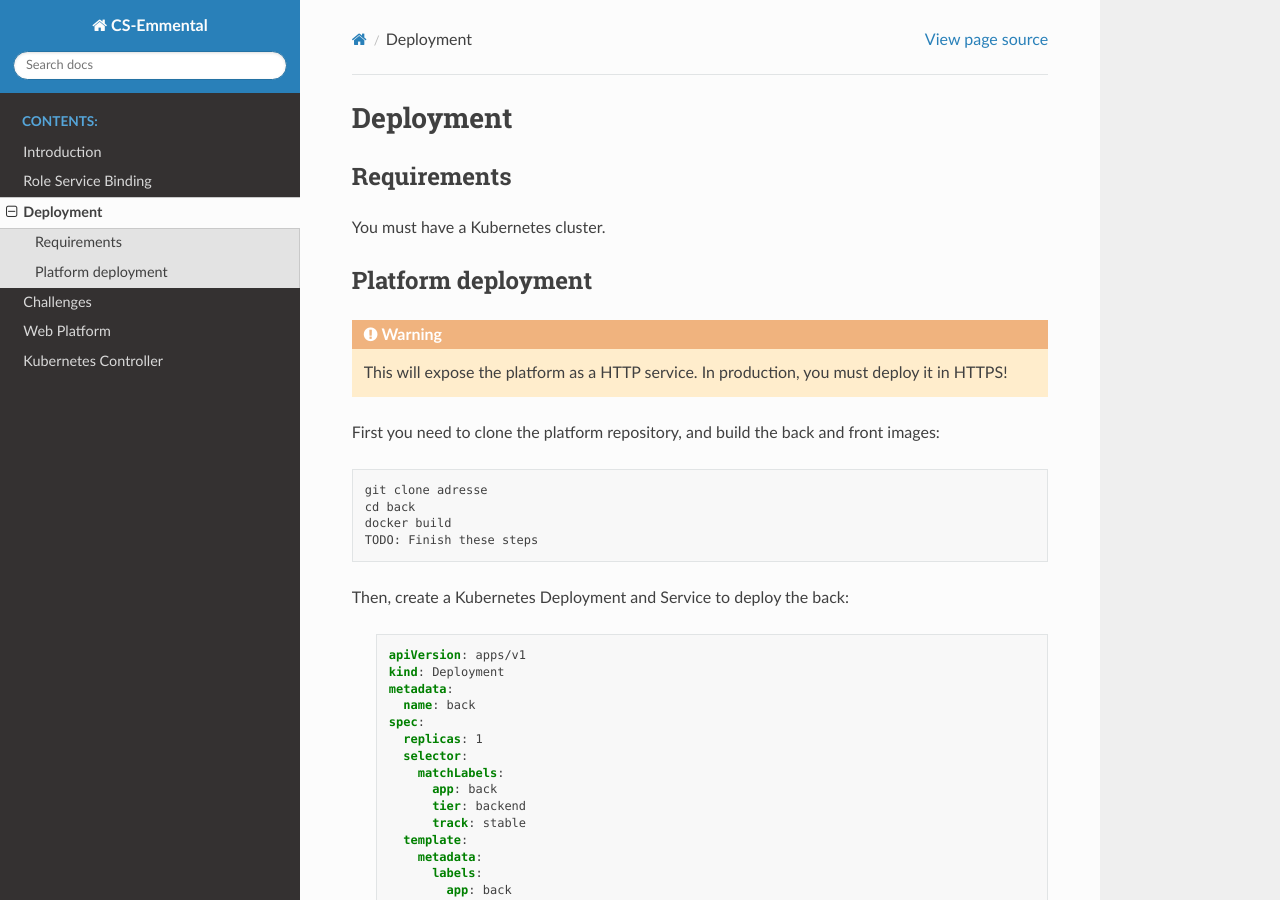
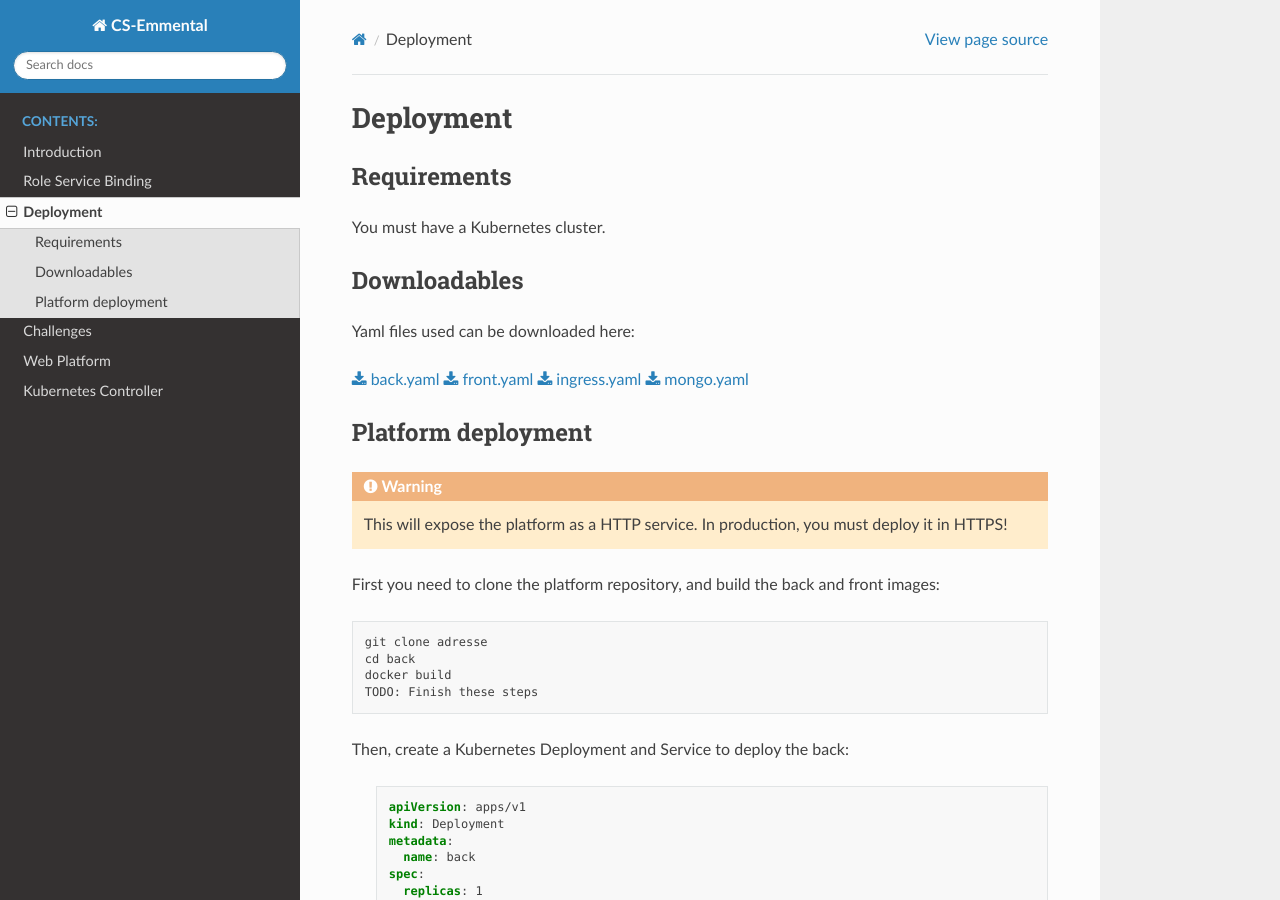
Before and after one commit to CS-Emmental/documentation, a Sphinx documentation site: the page built from source/administration/deployment.rst, in a window 1280 px wide and 900 px high. Built offline with Sphinx 7.4.7 and the Read the Docs theme 2.0.0, drawn with Linux system fonts in a browser that asks for light colours.

Commit message:
Add links to download kubernetes manifest

```diff
--- a/source/administration/deployment.rst
+++ b/source/administration/deployment.rst
@@ -6,6 +6,15 @@ Deployment
 Requirements
 ^^^^^^^^^^^^
 You must have a Kubernetes cluster.
+
+Downloadables
+^^^^^^^^^^^^^
+Yaml files used can be downloaded here:
+
+:download:`back.yaml <../files/back.yaml>`
+:download:`front.yaml <../files/front.yaml>`
+:download:`ingress.yaml <../files/ingress.yaml>`
+:download:`mongo.yaml <../files/mongo.yaml>`
 
 Platform deployment
 ^^^^^^^^^^^^^^^^^^^
```
